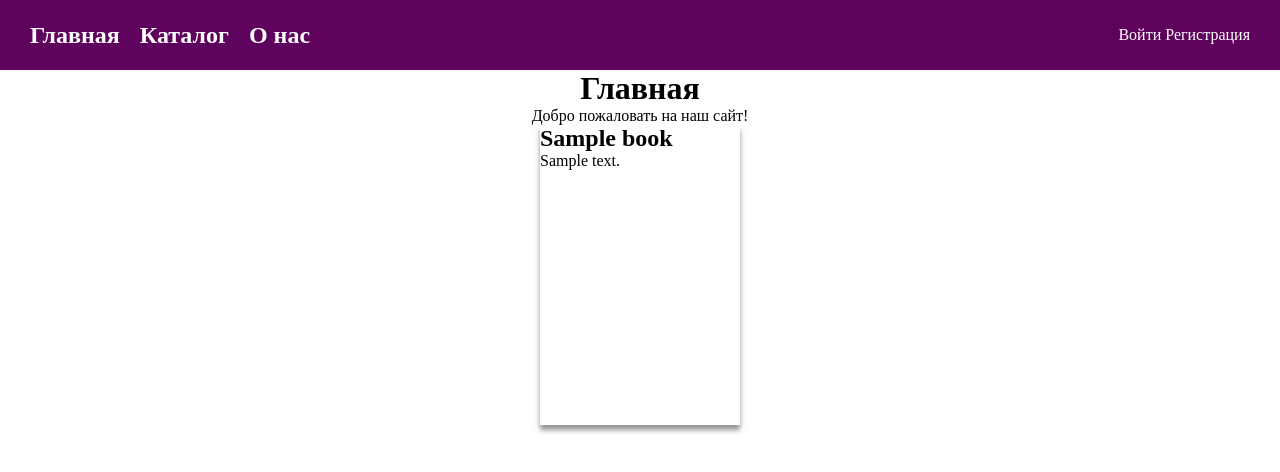
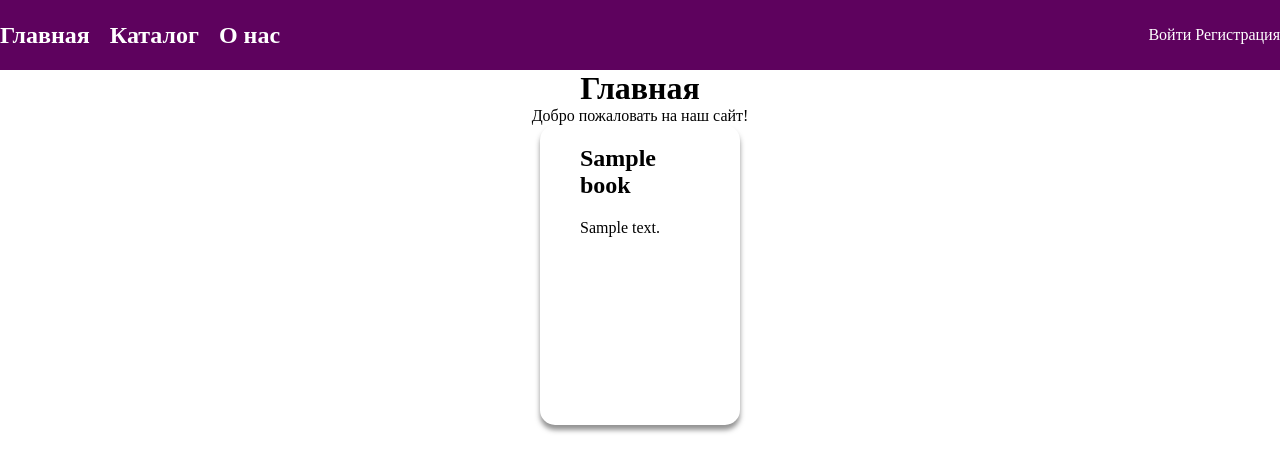
Before and after one commit to Sht0neg/DjangoStudy, a Django app: page /products/ in a window 1280 px wide. Shown: the top 472 px of the page. Run offline with Django 5.2, Linux system fonts and the light colour scheme; tables that the repository leaves empty hold one stand-in row (values such as "Sample post").

Commit message:
Change main page styles

```diff
--- a/static/style.css
+++ b/static/style.css
@@ -13,19 +13,30 @@ body{
 .wrap{
     display: flex;
     flex-wrap: wrap;
+    gap: 30px;
+    justify-content: center;
 }
 
 .card{
     width: 200px;
     height: 300px;
     box-shadow: 0 5px 5px rgba(40, 40, 40, 0.5);
+    border-radius: 15px;
+    padding: 20px 40px;
 }
+.title-card{
+    margin-bottom: 20px;
+}
+
+.desc.card{
+    height: 220px;
+    overflow-y: scroll;
+}
+
 header{
     display: flex;
     justify-content: space-between;
     align-items: center;
-    padding-left: 30px;
-    padding-right: 30px;
     height: 70px;
     background-color: rgb(94, 2, 94);
     color: white;
```
